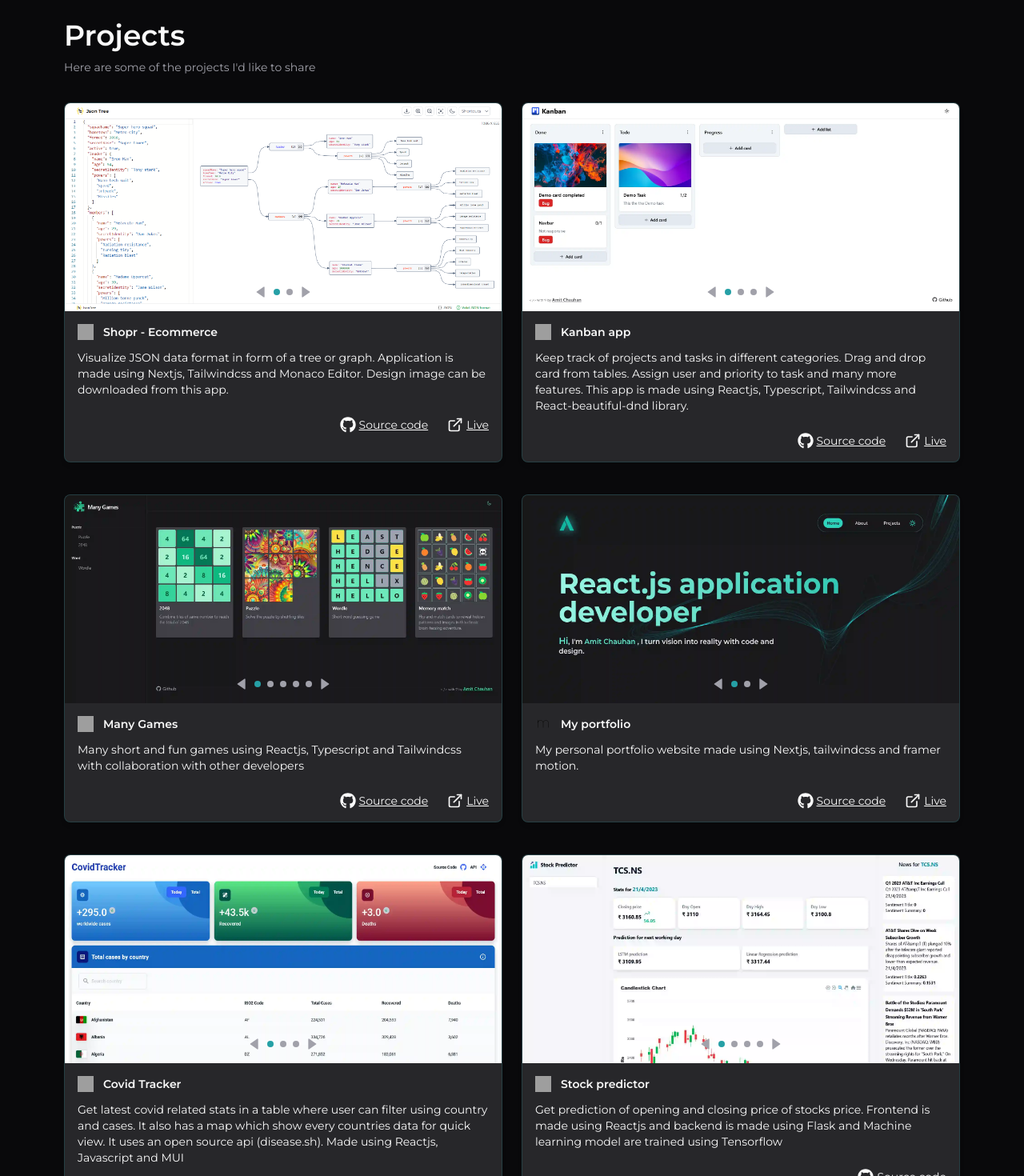
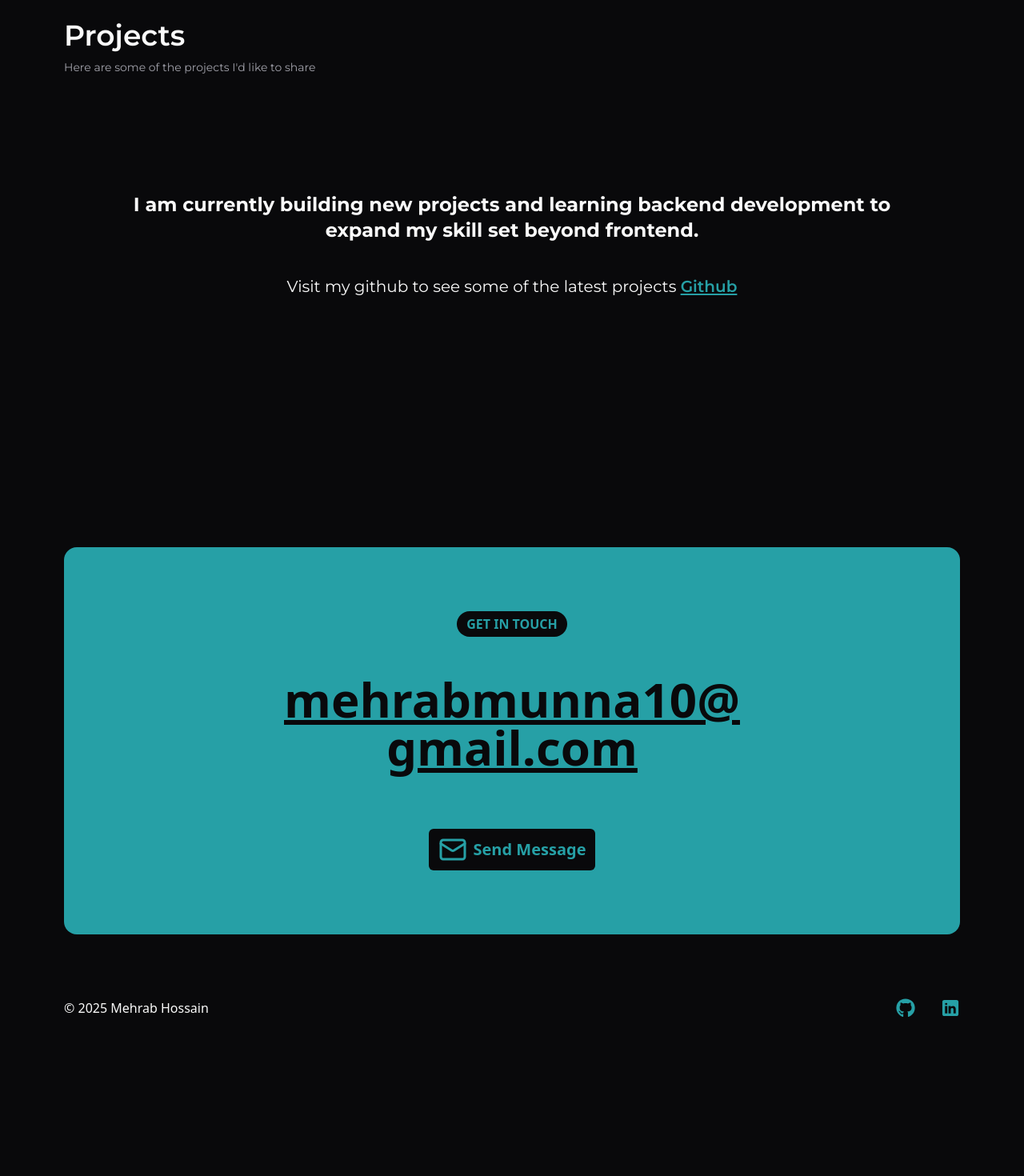
Before and after one commit to mehrabhossain1/mehrabhossainportfolio, a Next.js app: page /projects in a window 1280 px wide. Shown: the part 180-1650 px from the top of the page at 80% size. After the commit the page ends 1484 px from the top, so only its background shows below. Built offline with nearby package versions, Linux system fonts and the light colour scheme; grey boxes are pictures that could not be loaded.

Commit message:
projects will come shortly

```diff
--- a/src/data/projects.ts
+++ b/src/data/projects.ts
@@ -1,6 +1,6 @@
 import { type ProjectCardProps } from "@/components/projects/project-card";
 import { type ProjectShowcaseListItem } from "@/components/projects/project-showcase-list";
-import { siteMetadata } from "@/data/siteMetaData.mjs";
+// import { siteMetadata } from "@/data/siteMetaData.mjs";
 
 export const PROJECT_SHOWCASE: ProjectShowcaseListItem[] = [
   {
@@ -53,82 +53,82 @@
 ];
 
 export const PROJECTS_CARD: ProjectCardProps[] = [
-  {
-    name: "Shopr - Ecommerce",
-    favicon: "/images/projects/logos/jsontree.ico",
-    imageUrl: [
-      "/images/projects/jsontreeLight.webp",
-      "/images/projects/jsontreeDark.webp",
-    ],
-    description:
-      "Visualize JSON data format in form of a tree or graph. Application is made using Nextjs, Tailwindcss and Monaco Editor. Design image can be downloaded from this app.",
-    sourceCodeHref: "https://github.com/BUMBAIYA/jsontree",
-    liveWebsiteHref: "https://jsontree.vercel.app",
-  },
-  {
-    name: "Kanban app",
-    favicon: "/images/projects/logos/kanban.ico",
-    imageUrl: [
-      "/images/projects/kanbanLight.webp",
-      "/images/projects/kanbanDark.webp",
-      "/images/projects/kanbanCardLight.webp",
-    ],
-    description:
-      "Keep track of projects and tasks in different categories. Drag and drop card from tables. Assign user and priority to task and many more features. This app is made using Reactjs, Typescript, Tailwindcss and React-beautiful-dnd library.",
-    sourceCodeHref: "https://github.com/BUMBAIYA/kanban",
-    liveWebsiteHref: "https://kannban-board.vercel.app",
-  },
-  {
-    name: "Many Games",
-    favicon: "/images/projects/logos/manygames.ico",
-    imageUrl: [
-      "/images/projects/manyGamesDark.webp",
-      "/images/projects/manyGamesLight.webp",
-      "/images/projects/manyGames2048.webp",
-      "/images/projects/manyGamesPuzzle.webp",
-      "/images/projects/manyGamesWordle.webp",
-    ],
-    description:
-      "Many short and fun games using Reactjs, Typescript and Tailwindcss with collaboration with other developers",
-    sourceCodeHref: "https://github.com/BUMBAIYA/ManyGames",
-    liveWebsiteHref: "https://manygames.vercel.app",
-  },
-  {
-    name: "My portfolio",
-    favicon: "/logo.gif",
-    imageUrl: [
-      "/images/projects/portfolioDark.webp",
-      "/images/projects/portfolioLight.webp",
-    ],
-    description:
-      "My personal portfolio website made using Nextjs, tailwindcss and framer motion.",
-    sourceCodeHref: "https://github.com/BUMBAIYA/amitchauhan-v2",
-    liveWebsiteHref: siteMetadata.siteUrl,
-  },
-  {
-    name: "Covid Tracker",
-    favicon: "/images/projects/logos/covidtracker.ico",
-    imageUrl: [
-      "/images/projects/covidTracker.webp",
-      "/images/projects/covidTrackerMap.webp",
-      "/images/projects/covidTrackerTable.webp",
-    ],
-    description:
-      "Get latest covid related stats in a table where user can filter using country and cases. It also has a map which show every countries data for quick view. It uses an open source api (disease.sh). Made using Reactjs, Javascript and MUI",
-    sourceCodeHref: "https://github.com/BUMBAIYA/CovidTracker",
-    liveWebsiteHref: "https://bumbaiya.github.io/CovidTracker",
-  },
-  {
-    name: "Stock predictor",
-    favicon: "/images/projects/logos/stockpredictor.ico",
-    imageUrl: [
-      "/images/projects/stockPredictor.webp",
-      "/images/projects/stockPredictorCandleChart.webp",
-      "/images/projects/stockPredictorCompareChart.webp",
-      "/images/projects/stockPredictorLineChart.webp",
-    ],
-    description:
-      "Get prediction of opening and closing price of stocks price. Frontend is made using Reactjs and backend is made using Flask and Machine learning model are trained using Tensorflow",
-    sourceCodeHref: "https://github.com/Rohrschachh/Stock-Market-Predictor",
-  },
+  // {
+  //   name: "Shopr - Ecommerce",
+  //   favicon: "/images/projects/logos/jsontree.ico",
+  //   imageUrl: [
+  //     "/images/projects/jsontreeLight.webp",
+  //     "/images/projects/jsontreeDark.webp",
+  //   ],
+  //   description:
+  //     "Visualize JSON data format in form of a tree or graph. Application is made using Nextjs, Tailwindcss and Monaco Editor. Design image can be downloaded from this app.",
+  //   sourceCodeHref: "https://github.com/BUMBAIYA/jsontree",
+  //   liveWebsiteHref: "https://jsontree.vercel.app",
+  // },
+  // {
+  //   name: "Kanban app",
+  //   favicon: "/images/projects/logos/kanban.ico",
+  //   imageUrl: [
+  //     "/images/projects/kanbanLight.webp",
+  //     "/images/projects/kanbanDark.webp",
+  //     "/images/projects/kanbanCardLight.webp",
+  //   ],
+  //   description:
+  //     "Keep track of projects and tasks in different categories. Drag and drop card from tables. Assign user and priority to task and many more features. This app is made using Reactjs, Typescript, Tailwindcss and React-beautiful-dnd library.",
+  //   sourceCodeHref: "https://github.com/BUMBAIYA/kanban",
+  //   liveWebsiteHref: "https://kannban-board.vercel.app",
+  // },
+  // {
+  //   name: "Many Games",
+  //   favicon: "/images/projects/logos/manygames.ico",
+  //   imageUrl: [
+  //     "/images/projects/manyGamesDark.webp",
+  //     "/images/projects/manyGamesLight.webp",
+  //     "/images/projects/manyGames2048.webp",
+  //     "/images/projects/manyGamesPuzzle.webp",
+  //     "/images/projects/manyGamesWordle.webp",
+  //   ],
+  //   description:
+  //     "Many short and fun games using Reactjs, Typescript and Tailwindcss with collaboration with other developers",
+  //   sourceCodeHref: "https://github.com/BUMBAIYA/ManyGames",
+  //   liveWebsiteHref: "https://manygames.vercel.app",
+  // },
+  // {
+  //   name: "My portfolio",
+  //   favicon: "/logo.gif",
+  //   imageUrl: [
+  //     "/images/projects/portfolioDark.webp",
+  //     "/images/projects/portfolioLight.webp",
+  //   ],
+  //   description:
+  //     "My personal portfolio website made using Nextjs, tailwindcss and framer motion.",
+  //   sourceCodeHref: "https://github.com/BUMBAIYA/amitchauhan-v2",
+  //   liveWebsiteHref: siteMetadata.siteUrl,
+  // },
+  // {
+  //   name: "Covid Tracker",
+  //   favicon: "/images/projects/logos/covidtracker.ico",
+  //   imageUrl: [
+  //     "/images/projects/covidTracker.webp",
+  //     "/images/projects/covidTrackerMap.webp",
+  //     "/images/projects/covidTrackerTable.webp",
+  //   ],
+  //   description:
+  //     "Get latest covid related stats in a table where user can filter using country and cases. It also has a map which show every countries data for quick view. It uses an open source api (disease.sh). Made using Reactjs, Javascript and MUI",
+  //   sourceCodeHref: "https://github.com/BUMBAIYA/CovidTracker",
+  //   liveWebsiteHref: "https://bumbaiya.github.io/CovidTracker",
+  // },
+  // {
+  //   name: "Stock predictor",
+  //   favicon: "/images/projects/logos/stockpredictor.ico",
+  //   imageUrl: [
+  //     "/images/projects/stockPredictor.webp",
+  //     "/images/projects/stockPredictorCandleChart.webp",
+  //     "/images/projects/stockPredictorCompareChart.webp",
+  //     "/images/projects/stockPredictorLineChart.webp",
+  //   ],
+  //   description:
+  //     "Get prediction of opening and closing price of stocks price. Frontend is made using Reactjs and backend is made using Flask and Machine learning model are trained using Tensorflow",
+  //   sourceCodeHref: "https://github.com/Rohrschachh/Stock-Market-Predictor",
+  // },
 ];
```
Also changed, not shown: public/images/heroProfile1.png (deleted), 1 other file (tests, documents, lock files or other folders).
